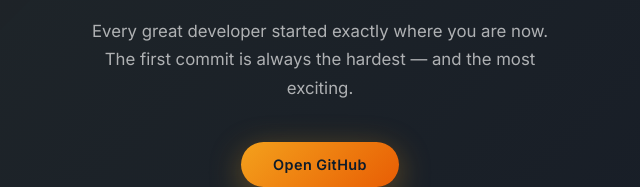
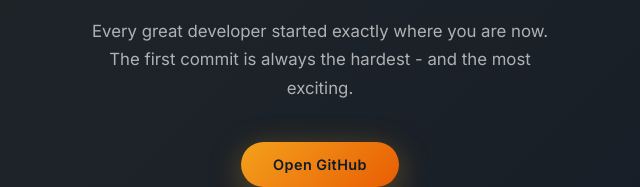
Before and after one commit to BTAG16/Omphu, a website: page index.html in a window 1280 px wide. Shown: the part 4736-4923 px from the top of the page, 320-960 px from the left. Drawn offline with nearby package versions, Linux system fonts and the light colour scheme.

Commit message:
Fix typo in contact section paragraph

```diff
--- a/index.html
+++ b/index.html
@@ -256,7 +256,7 @@
       <div class="contact-inner reveal">
         <span class="section-tag">Connect</span>
         <h2 class="section-title">Let's Build Together</h2>
-        <p>Every great developer started exactly where you are now. The first commit is always the hardest — and the most exciting.</p>
+        <p>Every great developer started exactly where you are now. The first commit is always the hardest - and the most exciting.</p>
         <a href="https://github.com" target="_blank" class="btn btn-primary">Open GitHub</a>
       </div>
     </div>
```
